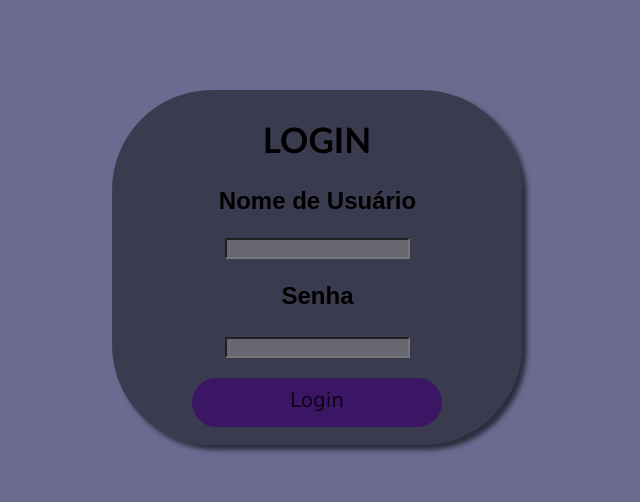
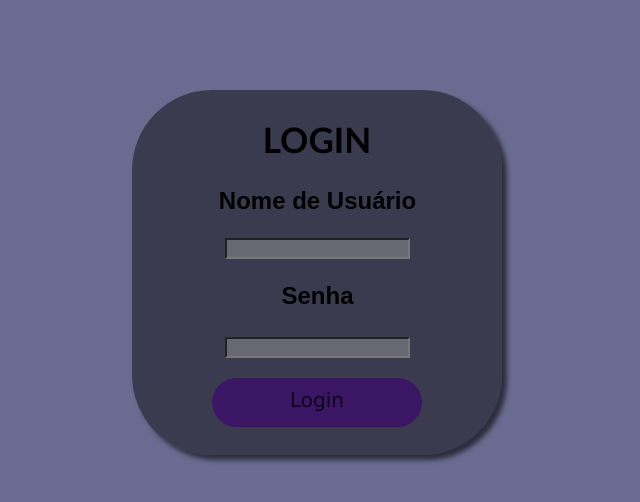
Before and after one commit to pedronunes1234/login, a plain HTML site: page index.html in a window 1280 px wide. Shown: the whole page, without its empty margins (323-963 px from the left). Drawn offline with Linux system fonts and the light colour scheme.

Commit message:
atualizei

```diff
--- a/style.css
+++ b/style.css
@@ -7,12 +7,16 @@ body{
     margin: auto;
     text-align: center;
     padding: 80px;
-    height: 270px;
-    width:250px ;
+    height: 280px;
+    width:210px ;
     margin-top: 90px;
-    border-radius: 100px;
+    border-radius: 80px;
     padding-top: 5px;
     box-shadow: 5px 5px 5px rgba(0, 0, 0, 0.589);
+    max-width: 500px;
+    min-height: 100px;
+
+
 
 }
 
```
